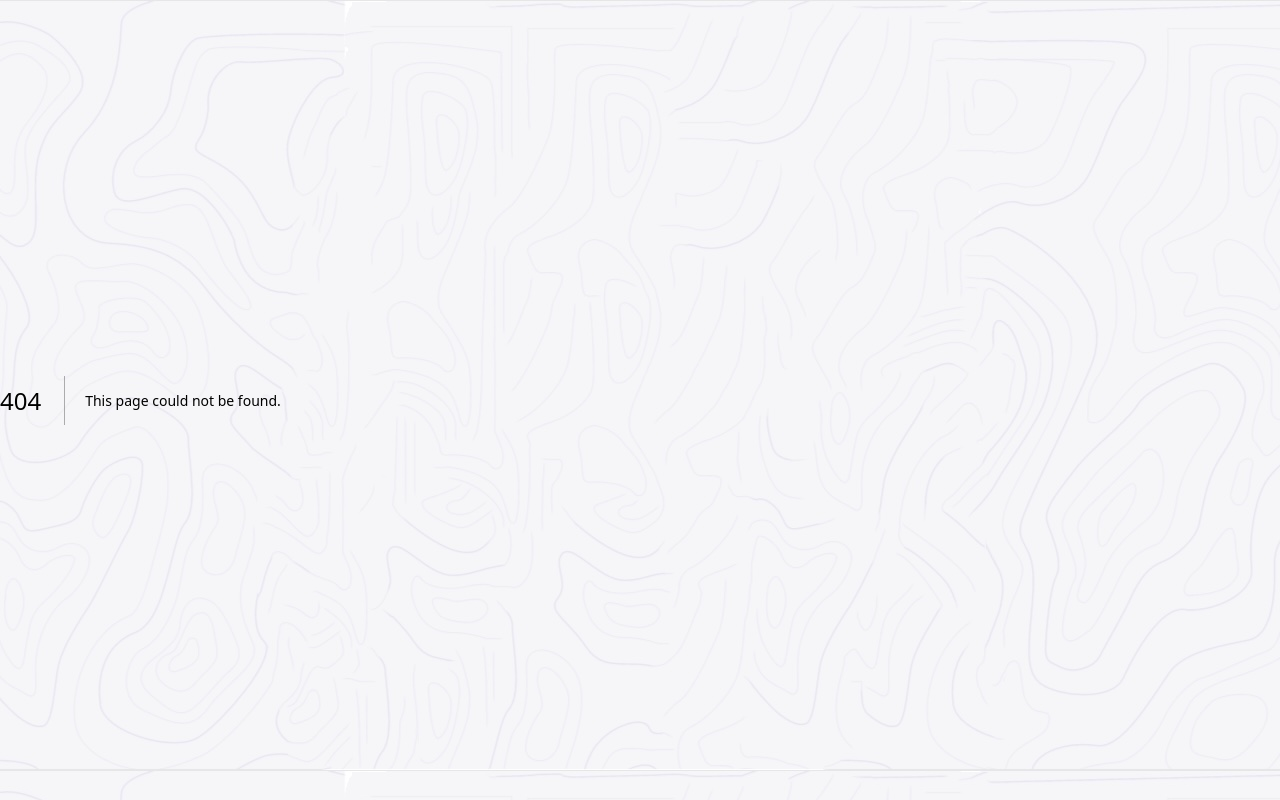
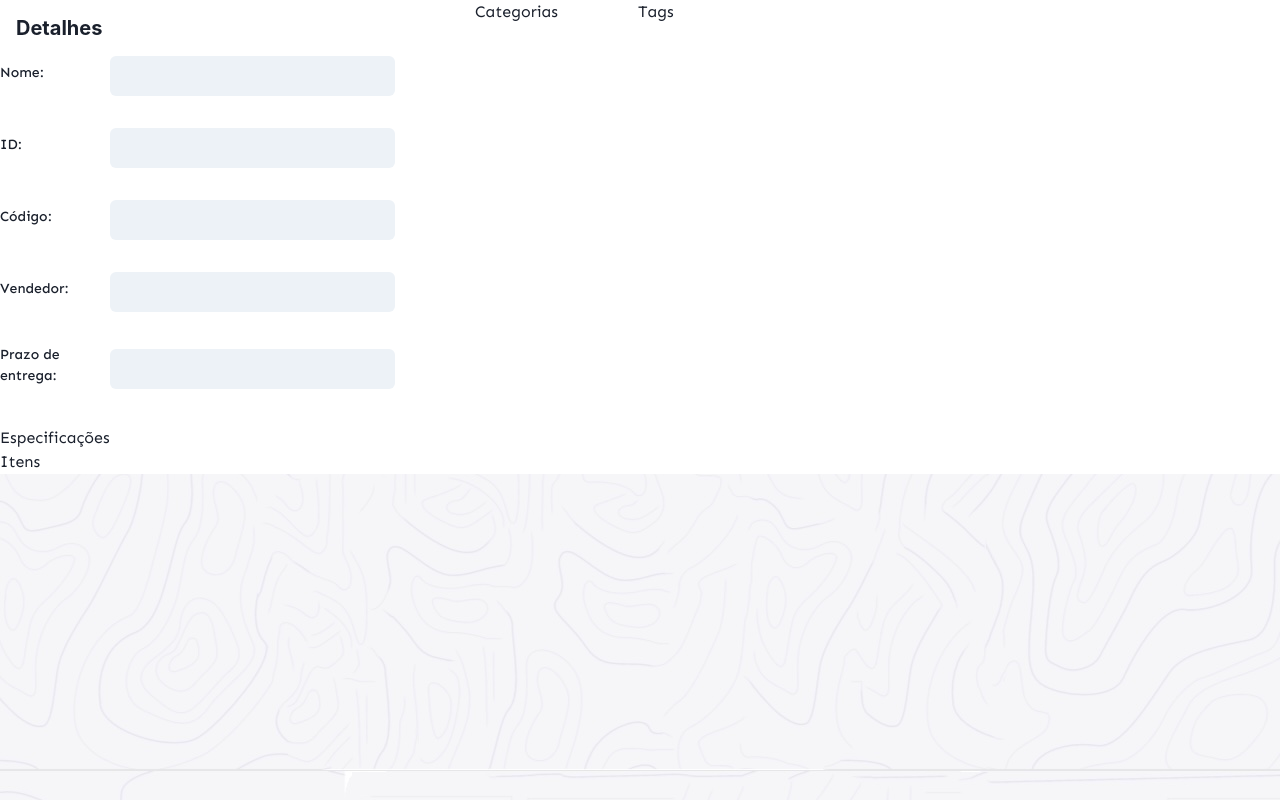
Before and after one commit to titi-lima/loomi-challenge, a Next.js app: page /home in a window 1280 px wide. Before the commit this address had no page. Built offline with nearby package versions, Linux system fonts and the light colour scheme.

Commit message:
feat(form): [wip] added details column

```diff
--- a/src/components/FormInput.tsx
+++ b/src/components/FormInput.tsx
@@ -6,6 +6,7 @@ import {
   InputRightElement,
   InputGroup,
   IconButton,
+  Flex,
 } from "@chakra-ui/react";
 import React from "react";
 import {
@@ -26,6 +27,7 @@ type FormInputProps = {
   placeholder?: string;
   type?: React.HTMLInputTypeAttribute;
   options?: RegisterOptions<FieldValues>;
+  labelPosition?: "left" | "top";
 };
 
 const FormInput = ({
@@ -37,6 +39,7 @@ const FormInput = ({
   options,
   isRequired = false,
   placeholder = label,
+  labelPosition = "top",
 }: FormInputProps) => {
   const [typeState, setTypeState] = React.useState(type || "text");
   return (
@@ -45,7 +48,17 @@ const FormInput = ({
       mb={8}
       flexDirection={"column"}
     >
-      <FormLabel htmlFor={field} textIndent={"16px"} fontSize={14}>
+      <Flex
+        direction={labelPosition === "left" ? "row" : "column"}
+        alignItems={labelPosition === "left" ? "center" : "flex-start"}
+      >
+        <FormLabel
+          htmlFor={field}
+          textIndent={labelPosition === "left" ? 0 : "16px"}
+          width={labelPosition === "left" ? "136px" : "auto"}
+          fontSize={14}
+          verticalAlign={"middle"}
+        >
           {label}
         </FormLabel>
         <InputGroup>
@@ -58,7 +71,6 @@ const FormInput = ({
             isRequired={isRequired}
             placeholder={placeholder}
             type={typeState}
-          width={"40ch"}
             border={"none"}
           />
           <InputRightElement>
@@ -74,6 +86,7 @@ const FormInput = ({
             )}
           </InputRightElement>
         </InputGroup>
+      </Flex>
       <FormErrorMessage>
         {formState.errors[field]?.message as string}
       </FormErrorMessage>
--- a/src/pages/_app.tsx
+++ b/src/pages/_app.tsx
@@ -26,9 +26,10 @@ export default function MyApp({ Component, pageProps }: AppProps) {
   return (
     <ChakraProvider theme={theme}>
       <Flex
-        flex={1}
         backgroundImage={background.src}
         className={font.className}
+        direction="column"
+        height="100vh"
       >
         <Component {...pageProps} />
       </Flex>
--- /dev/null
+++ b/src/pages/home/index.tsx
@@ -0,0 +1,67 @@
+import { FormInput } from "@/components";
+import { Box, Flex, Heading } from "@chakra-ui/react";
+import React from "react";
+import { useForm } from "react-hook-form";
+
+type FormValues = {
+  field: string;
+  label: string;
+  isRequired?: boolean;
+};
+
+const DETALHES_FORM_FIELDS = [
+  {
+    field: "name",
+    label: "Nome:",
+  },
+  {
+    field: "id",
+    label: "ID:",
+  },
+  {
+    field: "code",
+    label: "Código:",
+  },
+  {
+    field: "seller:",
+    label: "Vendedor:", //! Prototype says it should be "Seller:" here.
+  },
+  {
+    field: "deadline",
+    label: "Prazo de entrega:",
+  },
+];
+
+export default function Home() {
+  const { register, handleSubmit, formState } = useForm({
+    mode: "onBlur",
+  });
+  return (
+    <>
+      <Box bg="white">
+        <Flex gap={20}>
+          <Box>
+            <Heading as="h4" size="md" m={4}>
+              Detalhes
+            </Heading>
+            {DETALHES_FORM_FIELDS.map((field) => (
+              <FormInput
+                key={field.field}
+                field={field.field}
+                label={field.label}
+                placeholder=""
+                register={register}
+                formState={formState}
+                labelPosition="left"
+              />
+            ))}
+          </Box>
+          <Box>Categorias</Box>
+          <Box>Tags</Box>
+        </Flex>
+        <Box>Especificações</Box>
+      </Box>
+      <Box bg="white">Itens</Box>
+    </>
+  );
+}
```
Lines whose indentation alone changed are shown as unchanged.
